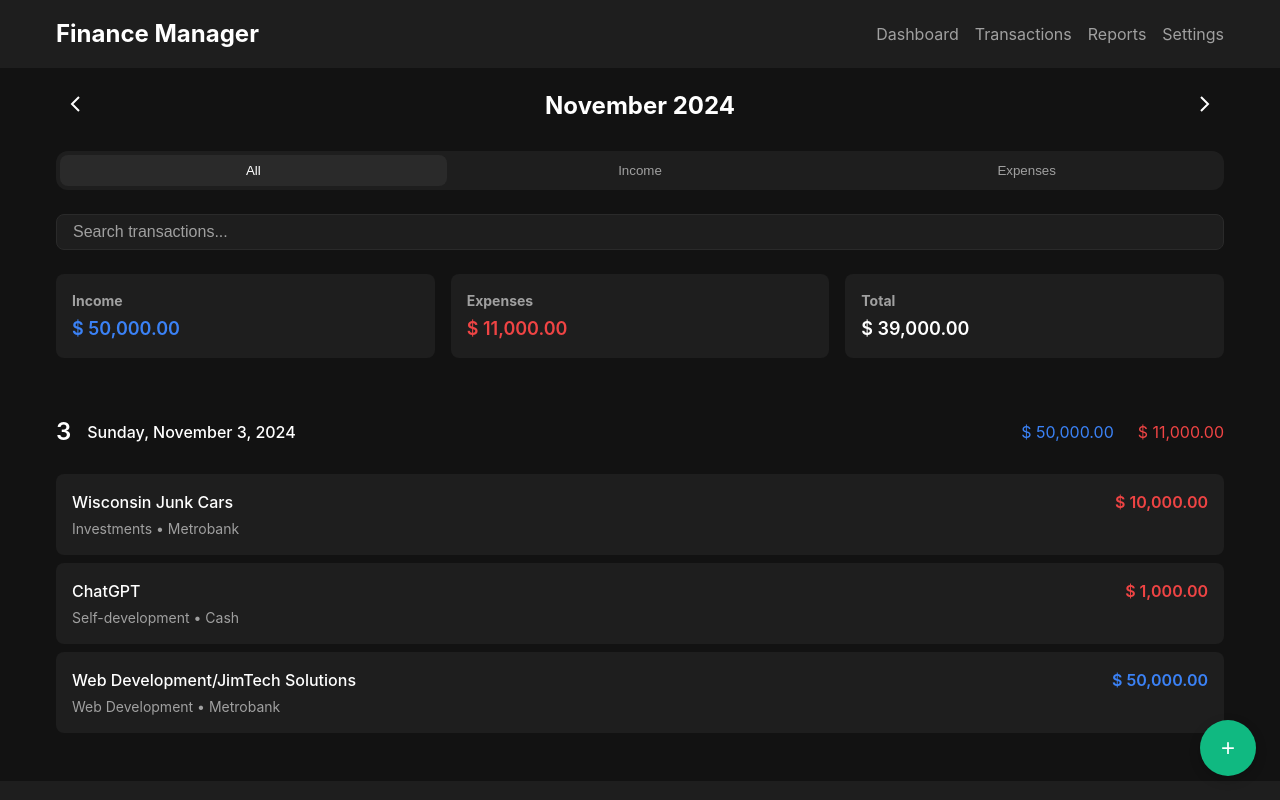
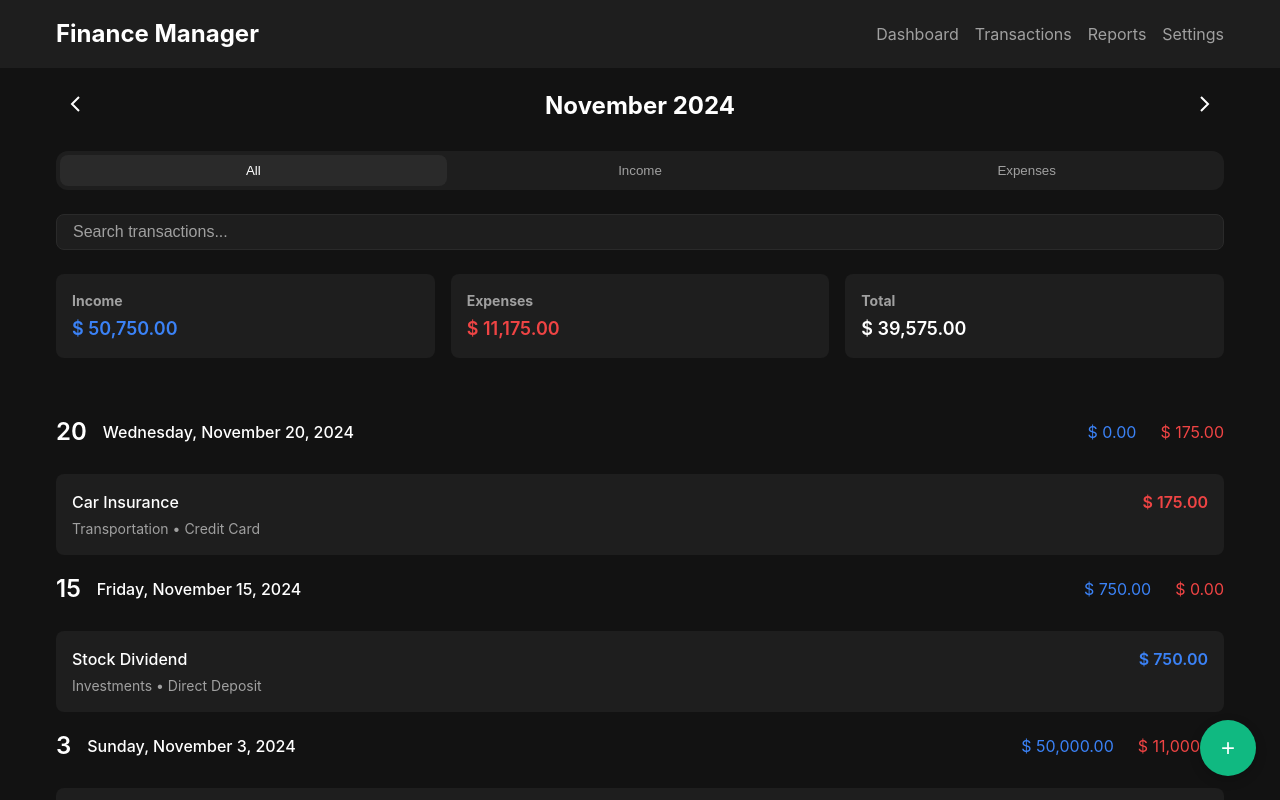
Before and after one commit to MrJim-Dev-alt/Codechum-Academy, a plain HTML site: page intermediate/index.html in a window 1280 px wide. Shown: the top 800 px of the page. Drawn offline with Linux system fonts and the light colour scheme.

Commit message:
move transactions data

```diff
--- a/intermediate/app.js
+++ b/intermediate/app.js
@@ -1,81 +1,8 @@
-// Sample data for September, October, and November
-let transactions = [
-    // September
-    {
-        id: 1,
-        date: '2024-09-15',
-        description: 'Freelance Project',
-        category: 'Web Development',
-        paymentMethod: 'PayPal',
-        amount: 2500,
-        type: 'income'
-    },
-    {
-        id: 2,
-        date: '2024-09-20',
-        description: 'Grocery Shopping',
-        category: 'Food',
-        paymentMethod: 'Credit Card',
-        amount: 150,
-        type: 'expense'
-    },
-    // October
-    {
-        id: 3,
-        date: '2024-10-05',
-        description: 'Monthly Salary',
-        category: 'Salary',
-        paymentMethod: 'Direct Deposit',
-        amount: 4000,
-        type: 'income'
-    },
-    {
-        id: 4,
-        date: '2024-10-10',
-        description: 'Rent Payment',
-        category: 'Housing',
-        paymentMethod: 'Bank Transfer',
-        amount: 1200,
-        type: 'expense'
-    },
-    // November
-    {
-        id: 5,
-        date: '2024-11-03',
-        description: 'Wisconsin Junk Cars',
-        category: 'Investments',
-        paymentMethod: 'Metrobank',
-        amount: 10000,
-        type: 'expense'
-    },
-    {
-        id: 6,
-        date: '2024-11-03',
-        description: 'ChatGPT',
-        category: 'Self-development',
-        paymentMethod: 'Cash',
-        amount: 1000,
-        type: 'expense'
-    },
-    {
-        id: 7,
-        date: '2024-11-03',
-        description: 'Web Development/JimTech Solutions',
-        category: 'Web Development',
-        paymentMethod: 'Metrobank',
-        amount: 50000,
-        type: 'income'
-    }
-];
+import { transactions, categoryOptions } from './data/transactions.js';
 
 let currentMonth = new Date();
 let currentFilter = 'all';
 let currentSearch = '';
-
-const categoryOptions = {
-    income: ['Salary', 'Freelance', 'Investments', 'Web Development', 'Other'],
-    expense: ['Food', 'Transportation', 'Housing', 'Utilities', 'Entertainment', 'Self-development', 'Investments', 'Other']
-};
 
 // Helper Functions
 
--- /dev/null
+++ b/intermediate/data/transactions.js
@@ -0,0 +1,118 @@
+export const transactions = [
+    // September
+    {
+        id: 1,
+        date: '2024-09-15',
+        description: 'Freelance Project',
+        category: 'Web Development',
+        paymentMethod: 'PayPal',
+        amount: 2500,
+        type: 'income'
+    },
+    {
+        id: 2,
+        date: '2024-09-20',
+        description: 'Grocery Shopping',
+        category: 'Food',
+        paymentMethod: 'Credit Card',
+        amount: 150,
+        type: 'expense'
+    },
+    {
+        id: 3,
+        date: '2024-09-25',
+        description: 'Netflix Subscription',
+        category: 'Entertainment',
+        paymentMethod: 'Credit Card',
+        amount: 15.99,
+        type: 'expense'
+    },
+    // October
+    {
+        id: 4,
+        date: '2024-10-05',
+        description: 'Monthly Salary',
+        category: 'Salary',
+        paymentMethod: 'Direct Deposit',
+        amount: 4000,
+        type: 'income'
+    },
+    {
+        id: 5,
+        date: '2024-10-10',
+        description: 'Rent Payment',
+        category: 'Housing',
+        paymentMethod: 'Bank Transfer',
+        amount: 1200,
+        type: 'expense'
+    },
+    {
+        id: 6,
+        date: '2024-10-15',
+        description: 'Electricity Bill',
+        category: 'Utilities',
+        paymentMethod: 'Bank Transfer',
+        amount: 85.50,
+        type: 'expense'
+    },
+    {
+        id: 7,
+        date: '2024-10-20',
+        description: 'Freelance Logo Design',
+        category: 'Freelance',
+        paymentMethod: 'PayPal',
+        amount: 800,
+        type: 'income'
+    },
+    // November
+    {
+        id: 8,
+        date: '2024-11-03',
+        description: 'Wisconsin Junk Cars',
+        category: 'Investments',
+        paymentMethod: 'Metrobank',
+        amount: 10000,
+        type: 'expense'
+    },
+    {
+        id: 9,
+        date: '2024-11-03',
+        description: 'ChatGPT',
+        category: 'Self-development',
+        paymentMethod: 'Cash',
+        amount: 1000,
+        type: 'expense'
+    },
+    {
+        id: 10,
+        date: '2024-11-03',
+        description: 'Web Development/JimTech Solutions',
+        category: 'Web Development',
+        paymentMethod: 'Metrobank',
+        amount: 50000,
+        type: 'income'
+    },
+    {
+        id: 11,
+        date: '2024-11-15',
+        description: 'Stock Dividend',
+        category: 'Investments',
+        paymentMethod: 'Direct Deposit',
+        amount: 750,
+        type: 'income'
+    },
+    {
+        id: 12,
+        date: '2024-11-20',
+        description: 'Car Insurance',
+        category: 'Transportation',
+        paymentMethod: 'Credit Card',
+        amount: 175,
+        type: 'expense'
+    }
+];
+
+export const categoryOptions = {
+    income: ['Salary', 'Freelance', 'Investments', 'Web Development', 'Other'],
+    expense: ['Food', 'Transportation', 'Housing', 'Utilities', 'Entertainment', 'Self-development', 'Investments', 'Other']
+};
--- a/intermediate/index.html
+++ b/intermediate/index.html
@@ -134,7 +134,7 @@
         </div>
     </div>
 
-    <script src="app.js"></script>
+    <script type="module" src="app.js"></script>
 </body>
 
 </html>
```
